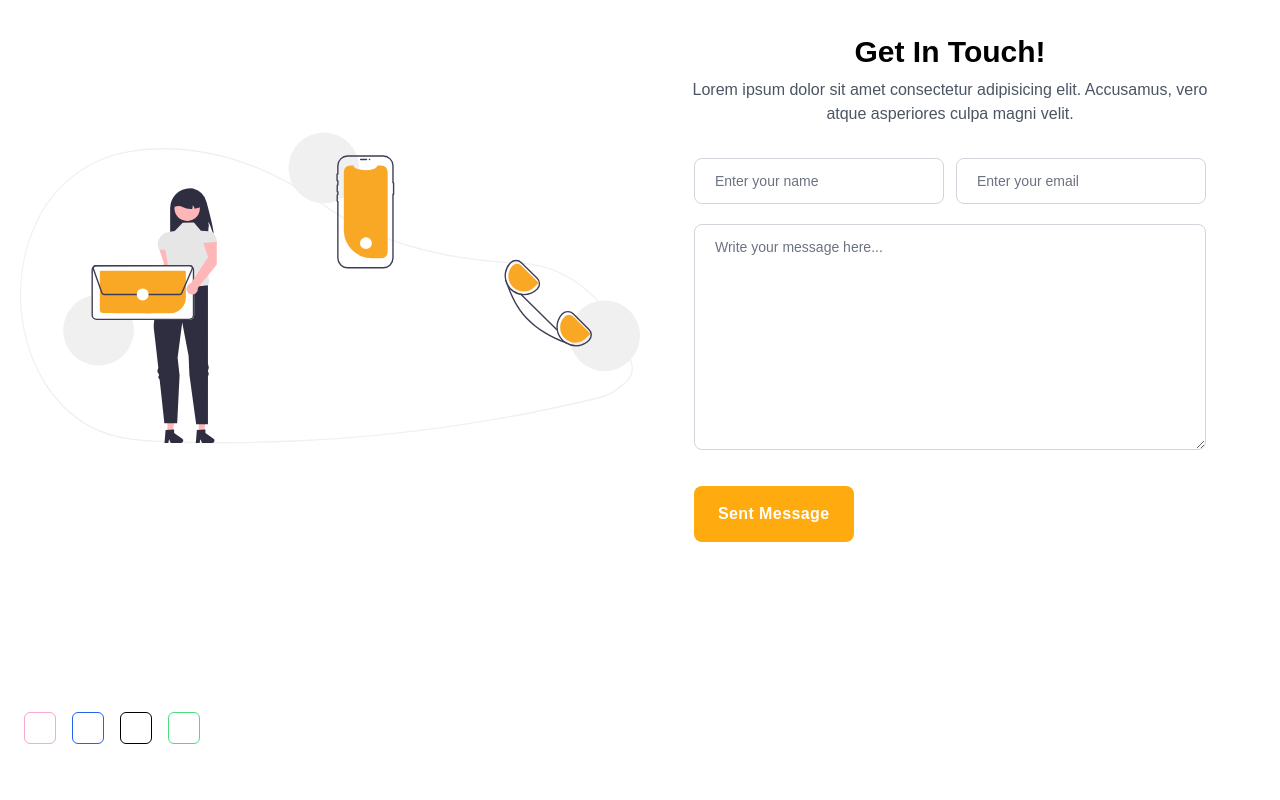
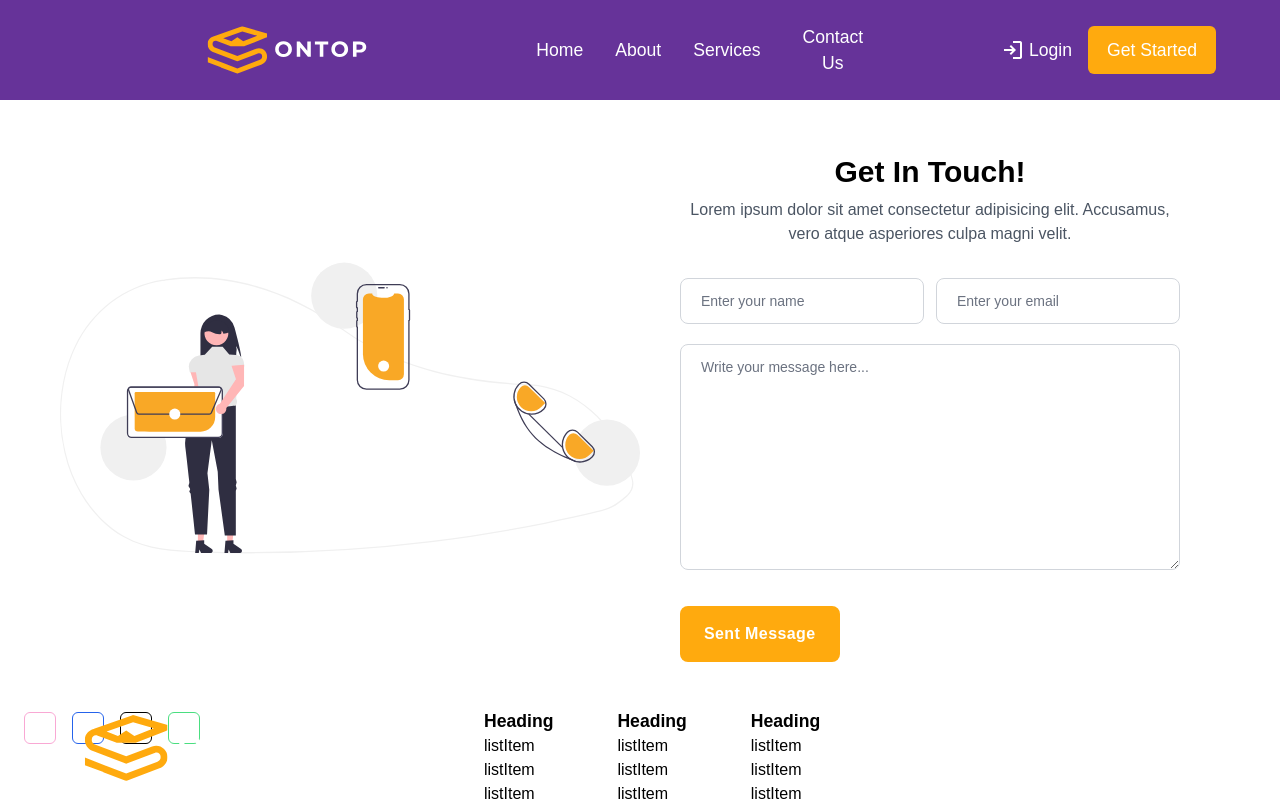
Before and after one commit to Ebiperre/Ontop, a React (Vite) app: page /contact-us in a window 1280 px wide. Built offline with nearby package versions, Linux system fonts and the light colour scheme; a web font is replaced by a local one.

Commit message:
ContactPage

```diff
--- a/src/components/ContactForm.tsx
+++ b/src/components/ContactForm.tsx
@@ -3,7 +3,7 @@
 const ContactForm = () => {
   return (
     <div className="">
-      <div className="xl:max-w-7xl md:my-6 h-full w-full flex justify-between items-stretch px-5 xl:px-5 py-2.5">
+      <div className="xl:max-w-7xl md:my-3 h-full w-full flex justify-between items-stretch px-5 xl:px-5 py-2.5">
         <div className="sm:w-[60%] lg:w-[50%] bg-cover bg-center items-center justify-center hidden md:flex ">
           <img src={ContactImg} alt="login" className="h-[500px]" />
         </div>
--- /dev/null
+++ b/src/pages/ContactPage.tsx
@@ -0,0 +1,12 @@
+import LandingPageLayout from "../components/LandingPageLayout/LandingPageLayout"
+import ContactPageContainer from "../containers/ContactPageContainer/ContactPageContainer"
+
+const ContactPage = () => {
+    return (
+        <LandingPageLayout>
+            <ContactPageContainer />
+        </LandingPageLayout>
+    )
+}
+
+export default ContactPage
```
Also changed, not shown: src/App.tsx (+16 -18 lines).
